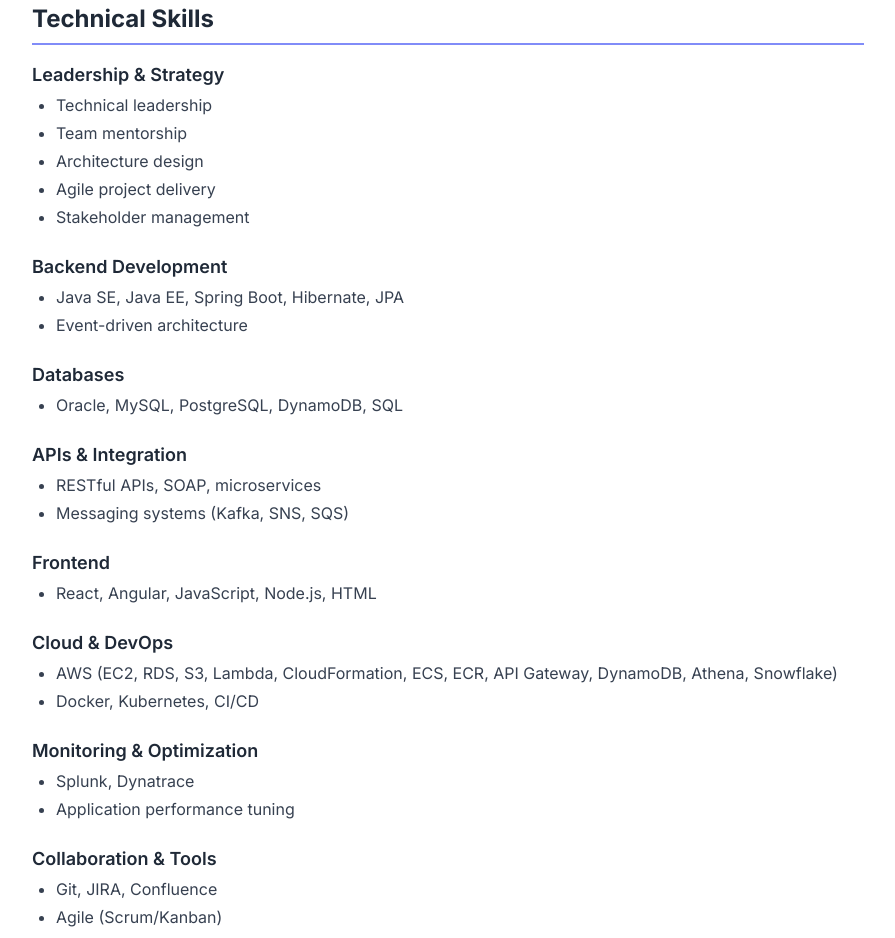
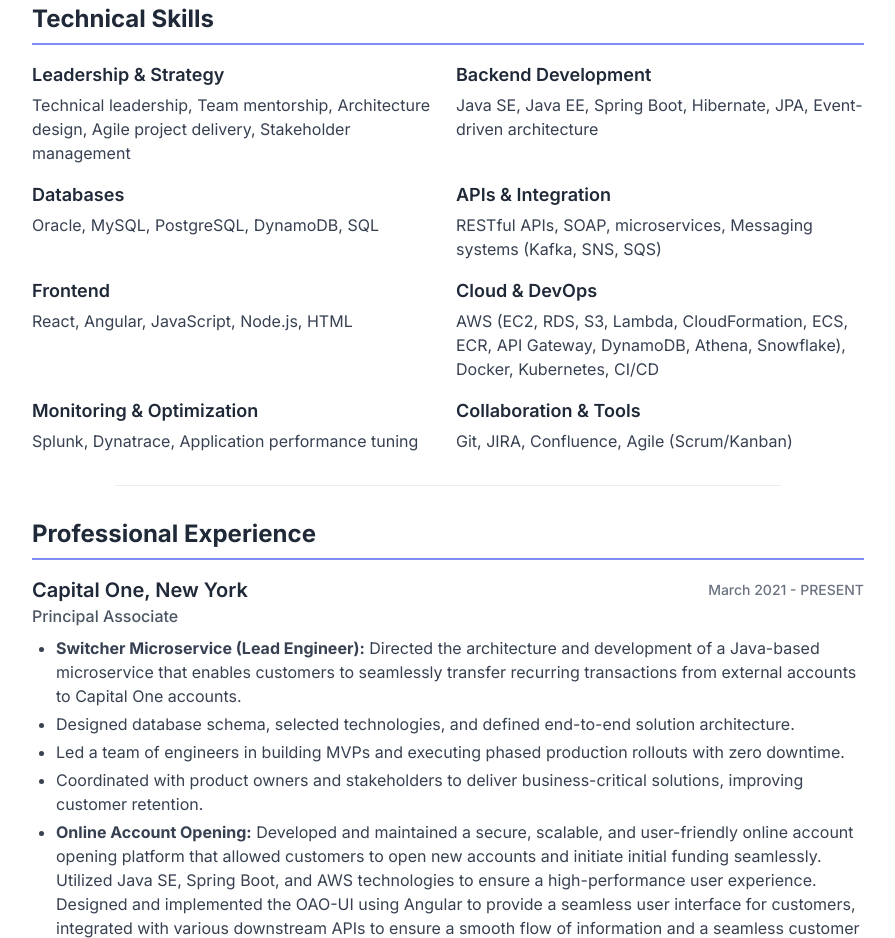
Before and after one commit to pravinpatel4256/Resume, a plain HTML site: page index.html in a window 1280 px wide. Shown: the part 597-1535 px from the top of the page, without its empty margins (192-1087 px from the left). Drawn offline with nearby package versions, Linux system fonts and the light colour scheme.

Commit message:
Update index.html

```diff
--- a/index.html
+++ b/index.html
@@ -61,63 +61,38 @@
 
             <section class="mb-8">
                 <h2 class="text-2xl font-bold text-gray-800 mb-4 border-b-2 border-indigo-400 pb-2">Technical Skills</h2>
-                <div class="flex flex-col gap-6 text-gray-700">
+                <div class="grid grid-cols-1 sm:grid-cols-2 gap-4 text-gray-700">
                     <div>
                         <h3 class="font-semibold text-lg text-gray-800 mb-1">Leadership & Strategy</h3>
-                        <ul class="list-disc pl-6 space-y-1">
-                            <li>Technical leadership</li>
-                            <li>Team mentorship</li>
-                            <li>Architecture design</li>
-                            <li>Agile project delivery</li>
-                            <li>Stakeholder management</li>
-                        </ul>
+                        <p>Technical leadership, Team mentorship, Architecture design, Agile project delivery, Stakeholder management</p>
                     </div>
                     <div>
                         <h3 class="font-semibold text-lg text-gray-800 mb-1">Backend Development</h3>
-                        <ul class="list-disc pl-6 space-y-1">
-                            <li>Java SE, Java EE, Spring Boot, Hibernate, JPA</li>
-                            <li>Event-driven architecture</li>
-                        </ul>
+                        <p>Java SE, Java EE, Spring Boot, Hibernate, JPA, Event-driven architecture</p>
                     </div>
                     <div>
                         <h3 class="font-semibold text-lg text-gray-800 mb-1">Databases</h3>
-                        <ul class="list-disc pl-6 space-y-1">
-                            <li>Oracle, MySQL, PostgreSQL, DynamoDB, SQL</li>
-                        </ul>
+                        <p>Oracle, MySQL, PostgreSQL, DynamoDB, SQL</p>
                     </div>
                     <div>
                         <h3 class="font-semibold text-lg text-gray-800 mb-1">APIs & Integration</h3>
-                        <ul class="list-disc pl-6 space-y-1">
-                            <li>RESTful APIs, SOAP, microservices</li>
-                            <li>Messaging systems (Kafka, SNS, SQS)</li>
-                        </ul>
+                        <p>RESTful APIs, SOAP, microservices, Messaging systems (Kafka, SNS, SQS)</p>
                     </div>
                     <div>
                         <h3 class="font-semibold text-lg text-gray-800 mb-1">Frontend</h3>
-                        <ul class="list-disc pl-6 space-y-1">
-                            <li>React, Angular, JavaScript, Node.js, HTML</li>
-                        </ul>
+                        <p>React, Angular, JavaScript, Node.js, HTML</p>
                     </div>
                     <div>
                         <h3 class="font-semibold text-lg text-gray-800 mb-1">Cloud & DevOps</h3>
-                        <ul class="list-disc pl-6 space-y-1">
-                            <li>AWS (EC2, RDS, S3, Lambda, CloudFormation, ECS, ECR, API Gateway, DynamoDB, Athena, Snowflake)</li>
-                            <li>Docker, Kubernetes, CI/CD</li>
-                        </ul>
+                        <p>AWS (EC2, RDS, S3, Lambda, CloudFormation, ECS, ECR, API Gateway, DynamoDB, Athena, Snowflake), Docker, Kubernetes, CI/CD</p>
                     </div>
                     <div>
                         <h3 class="font-semibold text-lg text-gray-800 mb-1">Monitoring & Optimization</h3>
-                        <ul class="list-disc pl-6 space-y-1">
-                            <li>Splunk, Dynatrace</li>
-                            <li>Application performance tuning</li>
-                        </ul>
+                        <p>Splunk, Dynatrace, Application performance tuning</p>
                     </div>
                     <div>
                         <h3 class="font-semibold text-lg text-gray-800 mb-1">Collaboration & Tools</h3>
-                        <ul class="list-disc pl-6 space-y-1">
-                            <li>Git, JIRA, Confluence</li>
-                            <li>Agile (Scrum/Kanban)</li>
-                        </ul>
+                        <p>Git, JIRA, Confluence, Agile (Scrum/Kanban)</p>
                     </div>
                 </div>
                 <div class="section-divider"></div>
```
